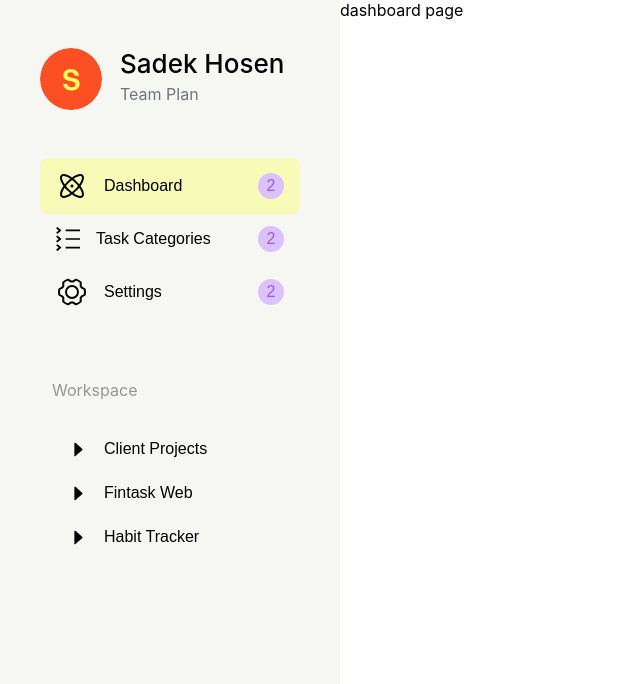
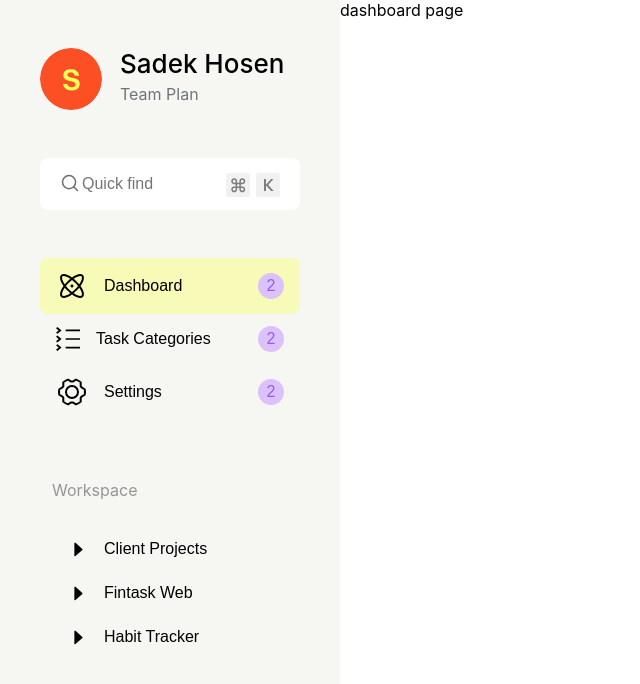
Before and after one commit to kiabetsu/daily-mapping, a React (Create React App) app: page /dashboard in a window 1280 px wide. Shown: the top 684 px of the page, without its empty margins (0-640 px from the left). Built offline with nearby package versions, Linux system fonts and the light colour scheme; a web font is replaced by a local one.

Commit message:
add input component + search block

```diff
--- /dev/null
+++ b/src/components/Input/Input.module.scss
@@ -0,0 +1,47 @@
+.inputBlock {
+  position: relative;
+
+  .input {
+    box-sizing: border-box;
+    margin-bottom: 48px;
+    padding: 16px 18px 16px 42px;
+    width: 100%;
+    line-height: 20px;
+    background: #fff;
+    border-radius: 8px;
+    border: none;
+    font-size: 16px;
+    // transition: all 0.5s linear;
+    outline: none;
+
+    &:focus {
+      outline: #0969da auto 1px;
+
+      ~ .endIcon {
+        display: none;
+      }
+    }
+
+    &:valid {
+      ~ .endIcon {
+        display: none;
+      }
+    }
+
+    ::placeholder {
+      color: #6d6d6d;
+    }
+  }
+
+  .startIcon {
+    position: absolute;
+    left: 20px;
+    top: 15px;
+  }
+
+  .endIcon {
+    position: absolute;
+    right: 20px;
+    top: 15px;
+  }
+}
--- /dev/null
+++ b/src/components/Input/Input.tsx
@@ -0,0 +1,34 @@
+import React from 'react';
+
+import styles from './Input.module.scss';
+
+type InputType = {
+  value?: string;
+  placeholder?: string;
+  startIcon?: React.ReactNode;
+  endIcon?: React.ReactElement;
+  active?: boolean;
+  className?: '';
+};
+
+export const Input = ({
+  value,
+  placeholder = 'Start typing...',
+  active = true,
+  className = '',
+  startIcon,
+  endIcon,
+}: InputType) => {
+  return (
+    <div className={styles.inputBlock}>
+      <input
+        className={`${styles.input} ${active ? styles.active : ''} ${className}`}
+        placeholder={placeholder}
+        value={value}
+        required
+      />
+      {startIcon && <span className={styles.startIcon}>{startIcon}</span>}
+      {endIcon && <span className={styles.endIcon}>{endIcon}</span>}
+    </div>
+  );
+};
--- /dev/null
+++ b/src/features/sidebar/components/Search/Search.tsx
@@ -0,0 +1,10 @@
+import React from 'react';
+
+import { Input } from '../../../../components/Input/Input';
+
+import { ReactComponent as HotKeysForSearch } from '../../../../assets/Group 7.svg';
+import { ReactComponent as Lupa } from '../../../../assets/MagnifyingGlass.svg';
+
+export const Search = () => {
+  return <Input startIcon={<Lupa />} endIcon={<HotKeysForSearch />} placeholder="Quick find" />;
+};
--- a/src/features/sidebar/components/Sidebar.tsx
+++ b/src/features/sidebar/components/Sidebar.tsx
@@ -6,6 +6,7 @@ import { UserProfile } from './UserProfile/UserProfile';
 import { SidebarNav } from './SidebarNav/SidebarNav';
 import { WorkspaceTree } from './WorkspaceTree/WorkspaceTree';
 import { Footer } from './Footer/Footer';
+import { Search } from './Search/Search';
 import useSidebarStore from '../store/sidebar';
 
 interface ISidebar {
@@ -29,6 +30,7 @@ export const Sidebar = ({ width }: ISidebar) =>
             miniSb={width < 200}
           />
           {/*TODO: make quick search*/}
+          <Search />
 
           <SidebarNav options={sidebarList.menu} miniSb={width < 200} />
           <WorkspaceTree workspaces={sidebarList.workspace} miniSb={width < 200} />
```
Also changed, not shown: src/assets/Group 7.svg (added), src/assets/MagnifyingGlass.svg (added), src/features/sidebar/components/Search/Search.module.scss (added).
